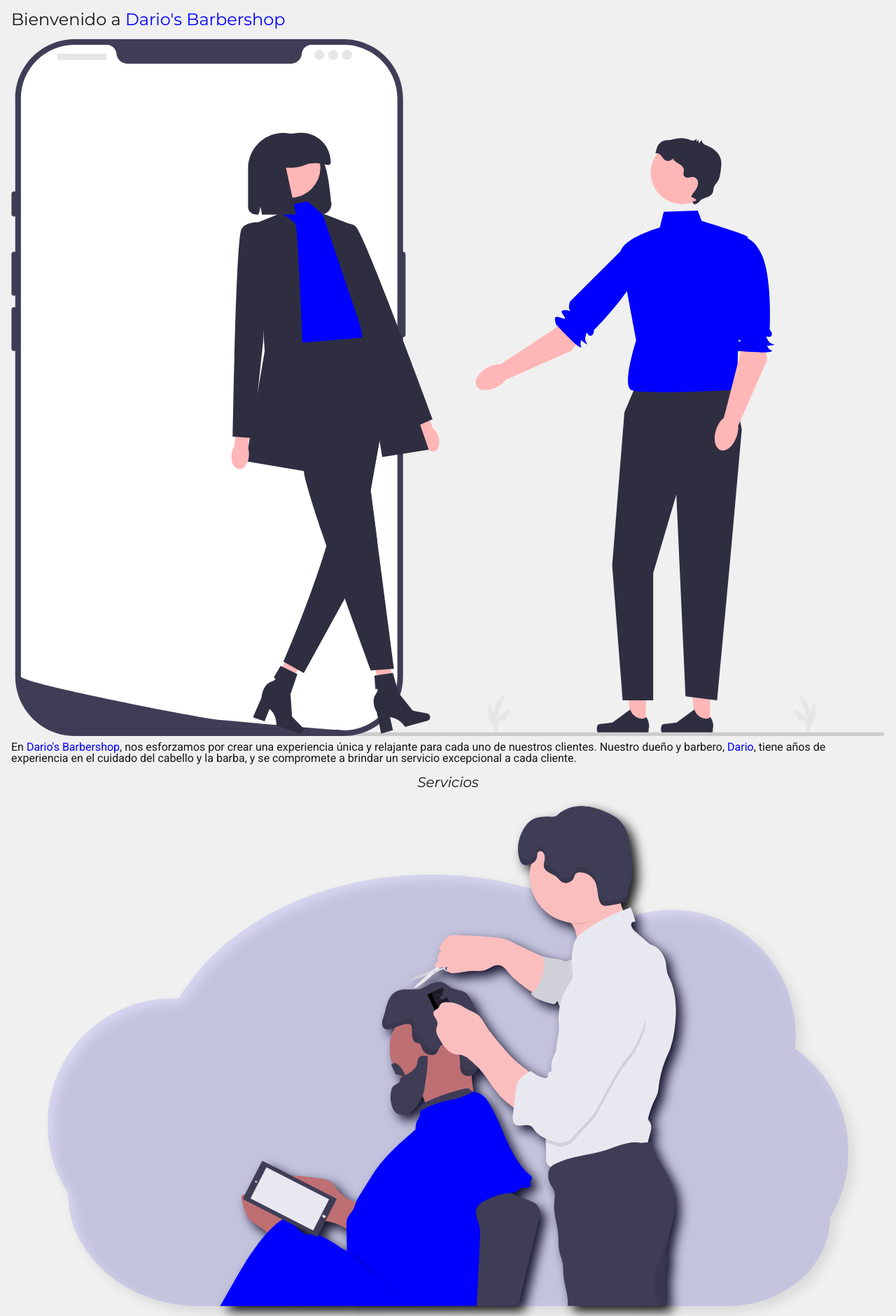
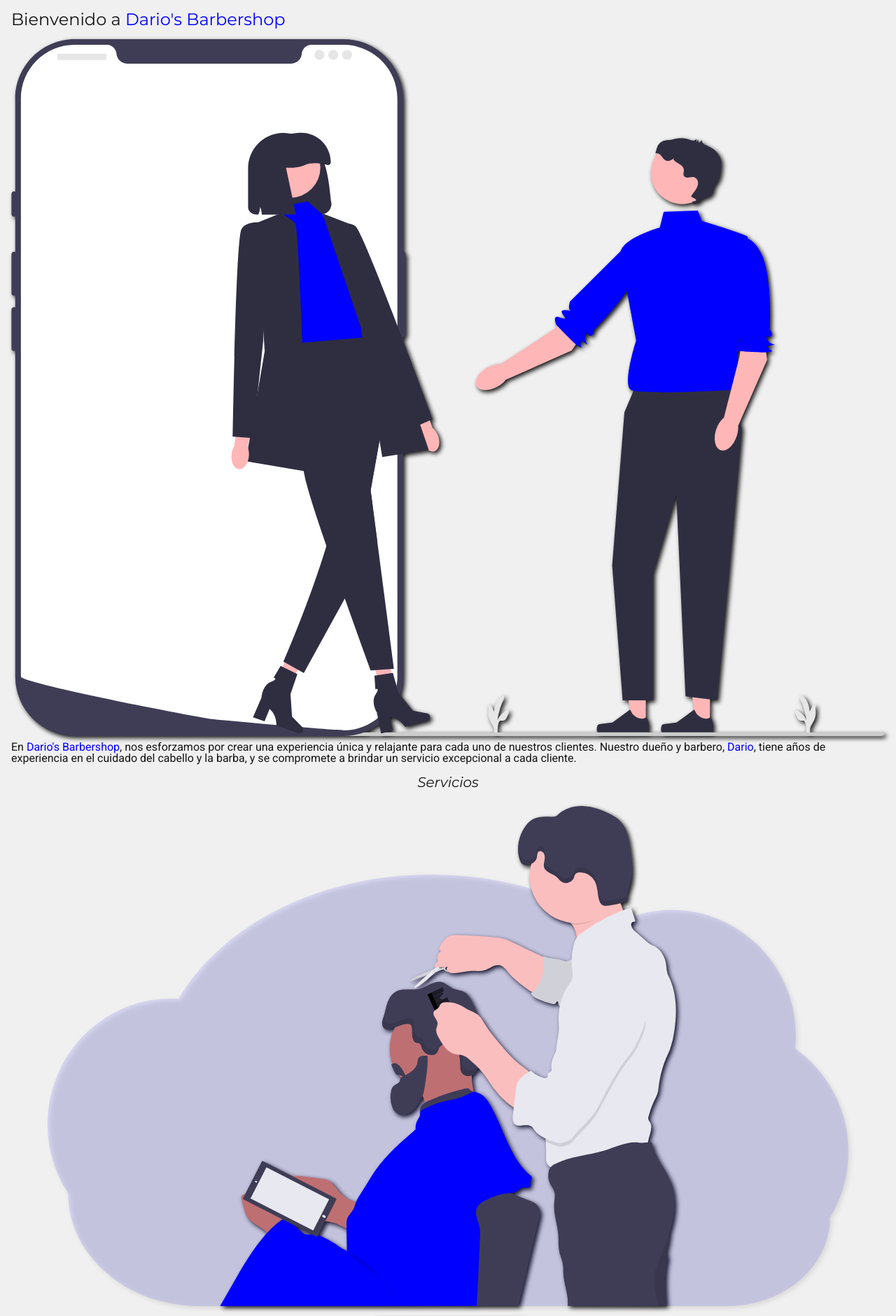
Before and after one commit to Zero10903/dariosbarbershop, a Vue app: page / in a window 1280 px wide. Shown: the top 1881 px of the page at 70% size. Built offline with nearby package versions, Linux system fonts and the light colour scheme.

Commit message:
feat: added some shadows to hero and services

```diff
--- a/src/assets/sass/_config.scss
+++ b/src/assets/sass/_config.scss
@@ -7,7 +7,7 @@
 $dark-accent-color: color.adjust($accent-color, $lightness: -20%);
 
 // SHADOWS
-$dark-shadow: 0.5rem 0.5rem 0.5rem $dark-color;
+$dark-shadow: 0.2rem 0.2rem 0.2rem $dark-color;
 $accent-shadow: 0rem 0rem 0.2rem $accent-color;
 
 // BOX
--- a/src/components/WelcomeComponent.vue
+++ b/src/components/WelcomeComponent.vue
@@ -26,5 +26,8 @@
 		margin: 0.5rem 0rem;
 		@include layout.rounded($rounded);
 	}
+	&__hero {
+		filter: drop-shadow($dark-shadow);
+	}
 }
 </style>
--- a/src/components/services/ServiceComponent.vue
+++ b/src/components/services/ServiceComponent.vue
@@ -14,6 +14,8 @@
 	padding: 1rem;
 	position: relative;
 	overflow: hidden;
+
+	filter: drop-shadow($dark-shadow);
 
 	color: $light-color;
 	background-color: $accent-color;
```
